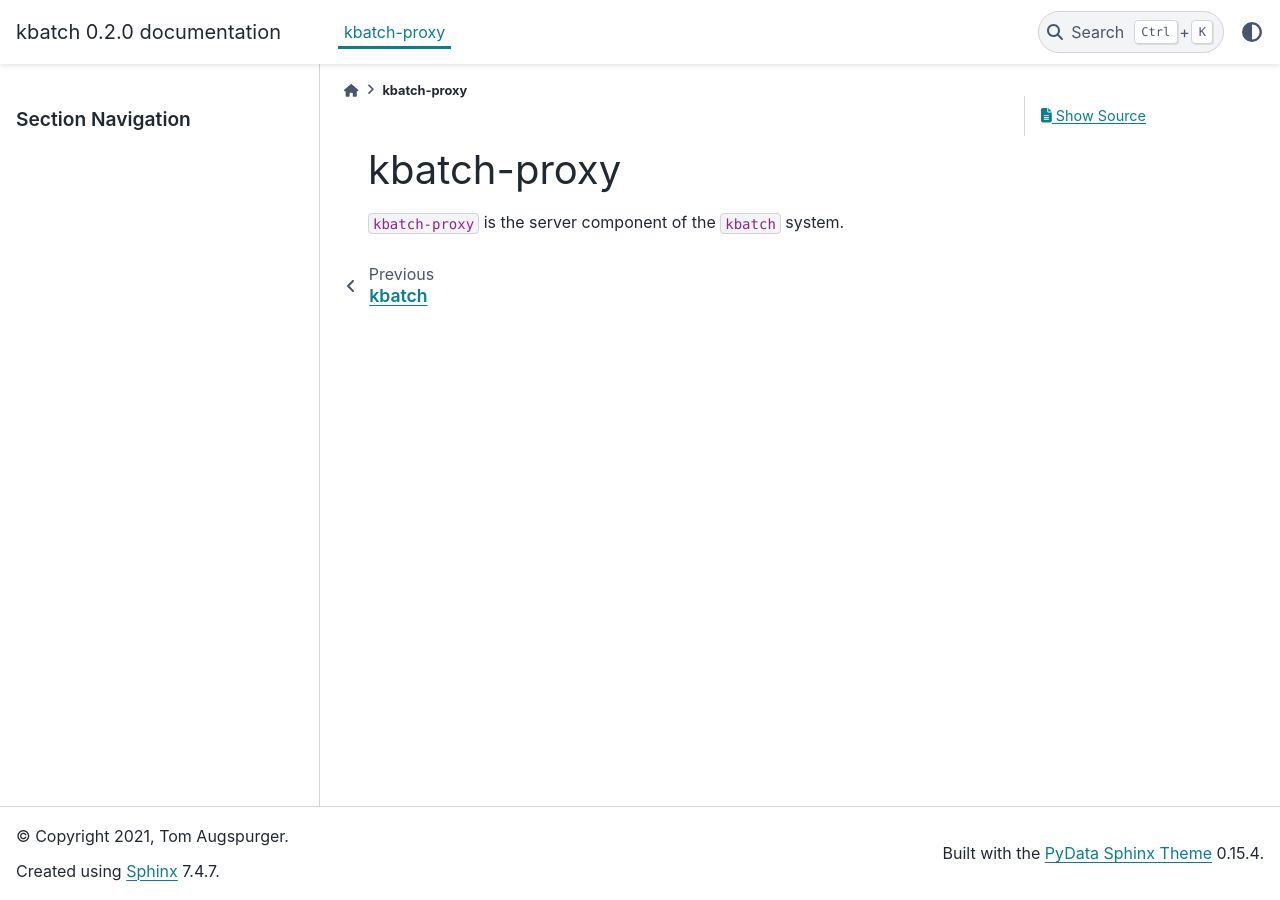
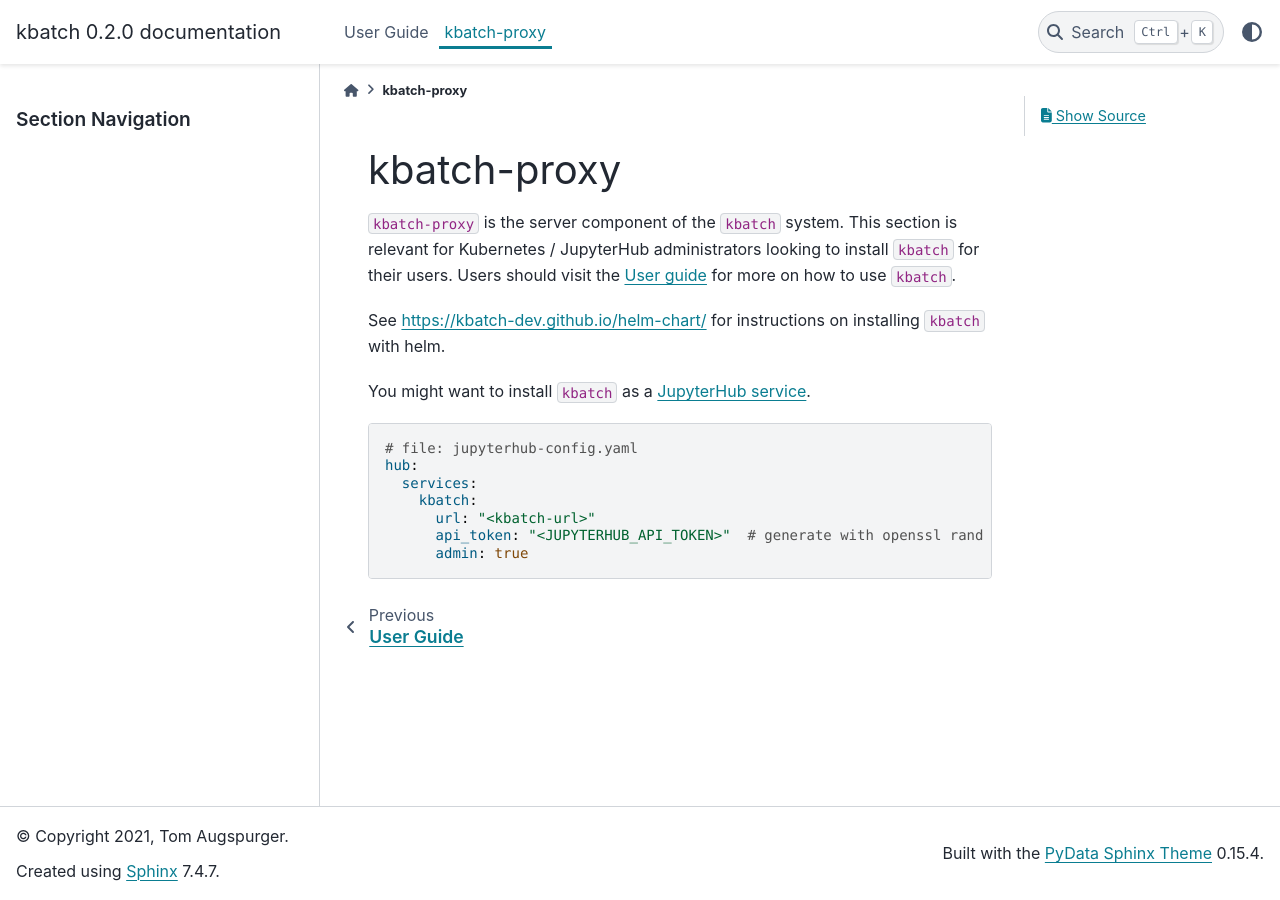
Before and after one commit to kbatch-dev/kbatch, a Sphinx documentation site: the page built from docs/source/kbatch-proxy.md, in a window 1280 px wide. Built offline with Sphinx 7.4.7 and the PyData theme 0.15.4, drawn with Linux system fonts in a browser that asks for light colours.

Commit message:
more docs

````diff
--- a/docs/source/kbatch-proxy.md
+++ b/docs/source/kbatch-proxy.md
@@ -1,3 +1,19 @@
 # kbatch-proxy
 
-`kbatch-proxy` is the server component of the `kbatch` system.
+`kbatch-proxy` is the server component of the `kbatch` system. This section is relevant for Kubernetes / JupyterHub administrators looking to install `kbatch` for their users. Users should visit the [User guide](/user-guide.md) for more on how to use `kbatch`.
+
+See <https://kbatch-dev.github.io/helm-chart/> for instructions on installing `kbatch` with helm.
+
+You might want to install `kbatch` as a [JupyterHub service][jhub-service].
+
+```{code-block} yaml
+# file: jupyterhub-config.yaml
+hub:
+  services:
+    kbatch:
+      url: "<kbatch-url>"
+      api_token: "<JUPYTERHUB_API_TOKEN>"  # generate with openssl rand -hex 32
+      admin: true
+```
+
+[jhub-service]: https://z2jh.jupyter.org/en/latest/administrator/services.html
````
Also changed, not shown: docs/source/index.md (+9 -51 lines), docs/source/user-guide.md (added, +93 -0 lines).
